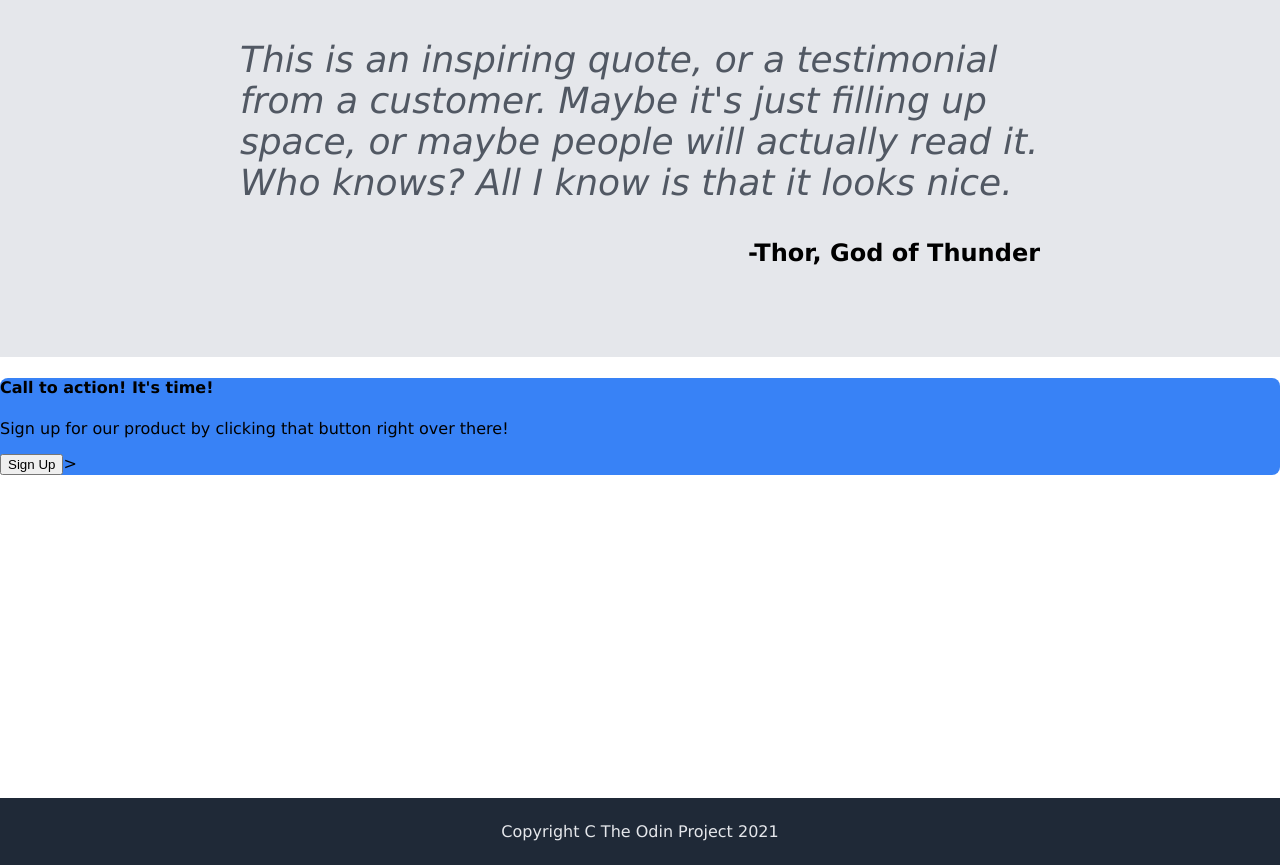
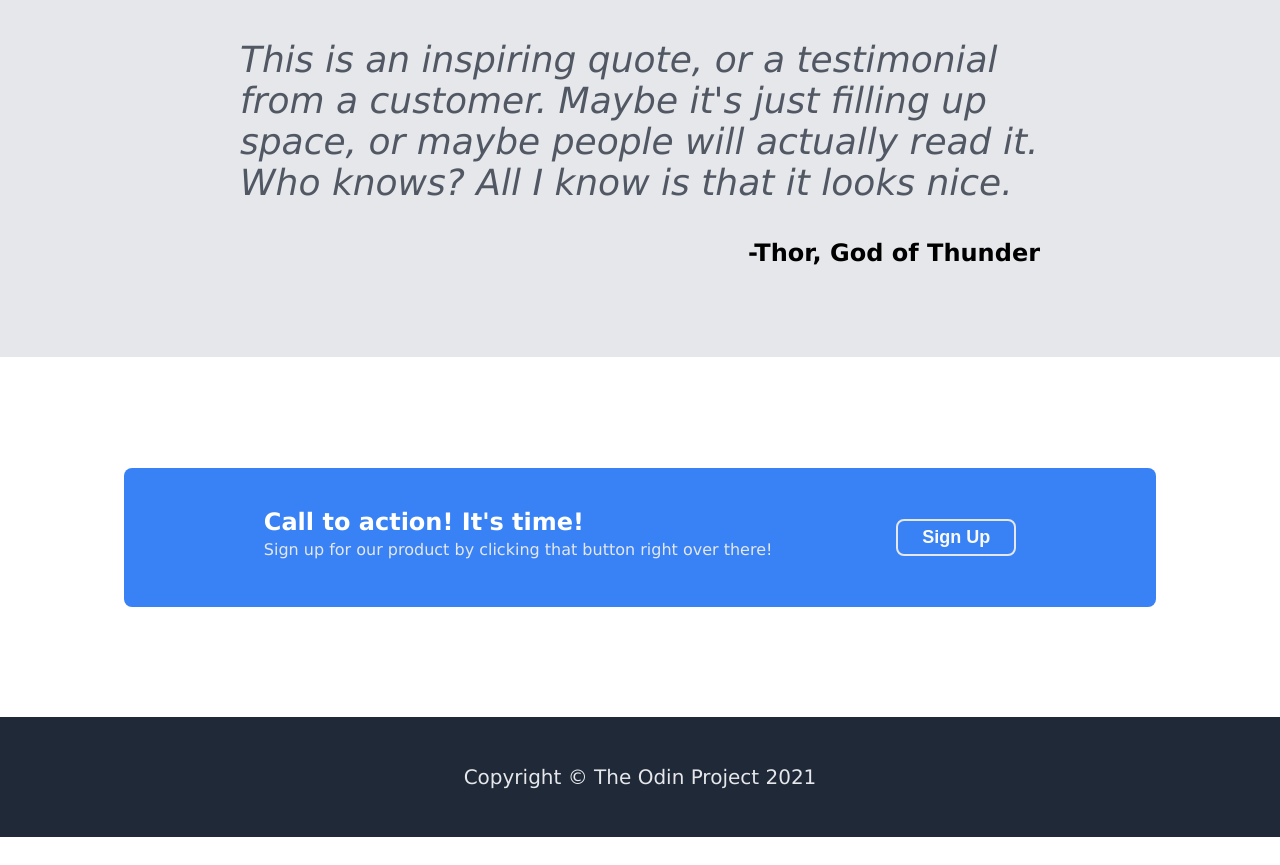
Before and after one commit to YaBers/odin-landing-page, a plain HTML site: page index.html in a window 1280 px wide. Shown: the part 1015-1880 px from the top of the page. After the commit the page ends 1852 px from the top, so only its background shows below. Drawn offline with Linux system fonts and the light colour scheme.

Commit message:
complete call to action

```diff
--- a/index.html
+++ b/index.html
@@ -81,10 +81,10 @@
           </p>
         </div>
         <div class="call-content-right">
-          <a><button class="call-sign-up">Sign Up</button>></a>
+          <a><button class="call-sign-up">Sign Up</button></a>
         </div>
       </div>
     </div>
-    <div class="footer">Copyright C The Odin Project 2021</div>
+    <div class="footer">Copyright &copy; The Odin Project 2021</div>
   </body>
 </html>
--- a/style.css
+++ b/style.css
@@ -15,10 +15,14 @@ body {
 }
 
 .content-container,
-.quote-section,
-.call-container {
+.quote-section {
     height: 420px;
 }
+
+.call-container {
+    height: 360px;
+}
+
 .quote-section {
     background-color: #E5E7EB;
 }
@@ -80,7 +84,8 @@ body {
     max-width: 400px;
 }
 
-.jumbo-sign-up {
+.jumbo-sign-up,
+.call-sign-up {
     padding: 6px 24px;
     font-size: 18px;
     color: #F9FAF8;
@@ -93,7 +98,8 @@ body {
 }
 
 .jumbo-sign-up,
-.call-content {
+.call-content,
+.call-sign-up {
     background-color: #3882F6;
     border-radius: 8px
 }
@@ -120,8 +126,10 @@ body {
     display: flex;
     justify-content: center;
     align-items: center;
-    padding: 24px;
+    padding: 48px;
     color: #E5E7EB;
+    font-weight: normal;
+    font-size: 20px;
 }
 
 .content-container {
@@ -180,3 +188,41 @@ body {
     align-self: flex-end;
     font-size: 24px;
 }
+
+.call-container {
+    display: flex;
+    justify-content: center;
+    align-items: center;
+}
+
+.call-content {
+    display: flex;
+    padding: 32px 16px;
+    align-items: center;
+    justify-content: space-evenly;
+    max-width: 1000px;
+    flex: 1 1 auto;
+}
+
+.call-sign-up {
+    border: 2px #E5E7EB solid;
+    font-weight: bolder;
+}
+
+.call-sign-up:hover {
+    background-color: #E5E7EB;
+    color: #3882F6;
+}
+
+.call-header {
+    font-size: 24px;
+    font-weight: bold;
+    color: white;
+    margin: 0;
+    margin-top: 8px;
+}
+
+.call-text {
+    color: #E5E7EB;
+    margin-top: 4px;
+}
```
